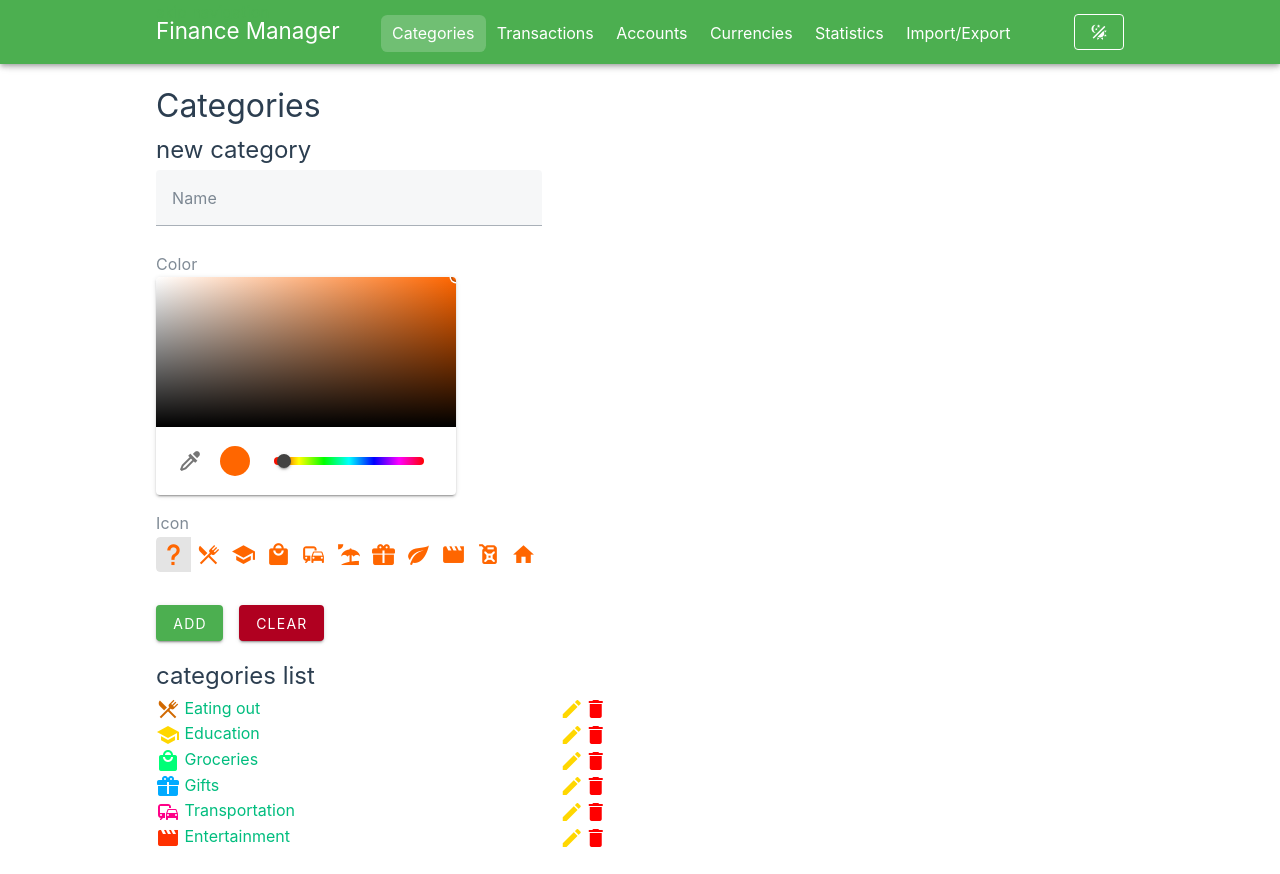
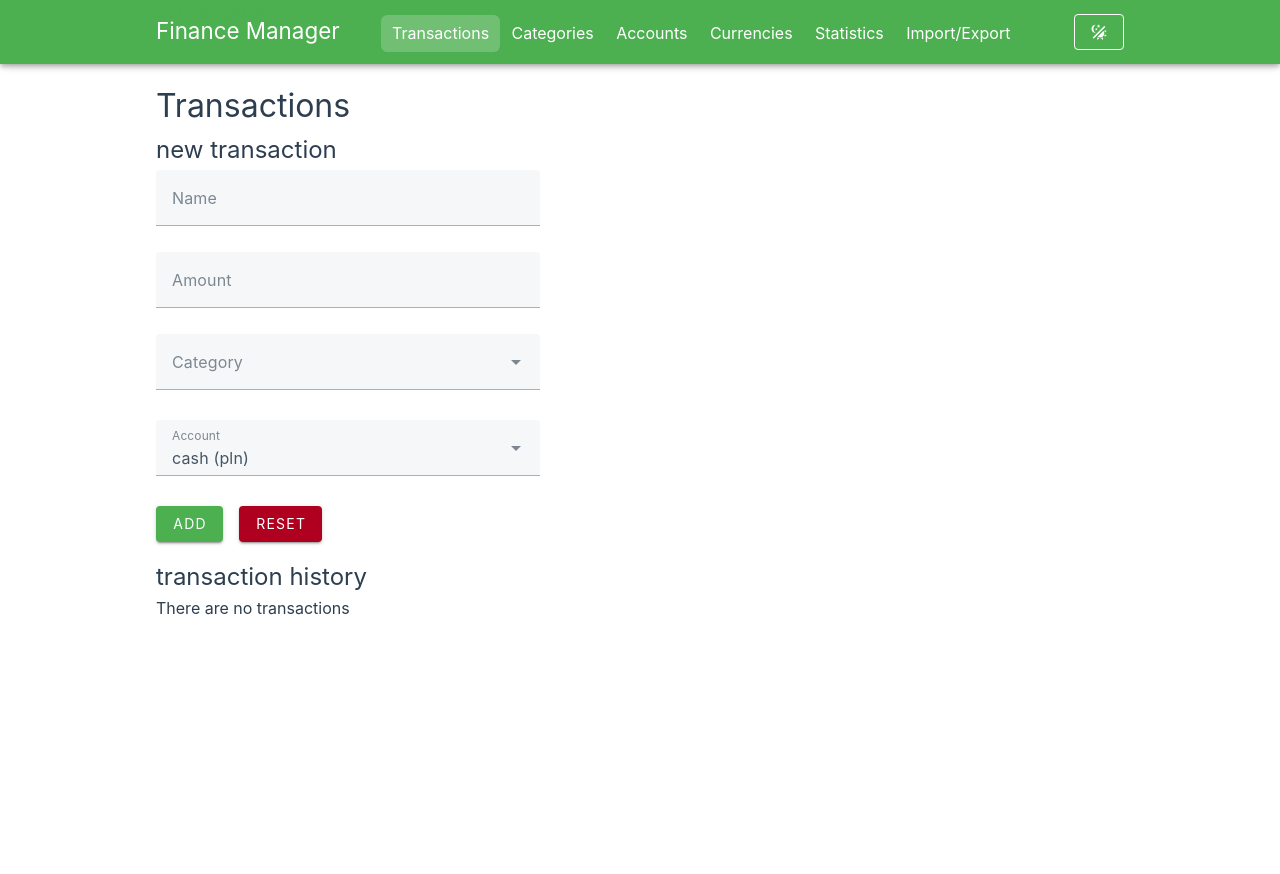
Before and after one commit to FilipTarajko/finance-manager, a Vue app: page / in a window 1280 px wide. After the commit the page ends 800 px from the top, so only its background shows below. Built offline with nearby package versions, Linux system fonts and the light colour scheme.

Commit message:
Make transactions page the 'default' one

```diff
--- a/src/App.vue
+++ b/src/App.vue
@@ -66,16 +66,16 @@ onUnmounted(() => {
           style="flex-direction: row; justify-content: space-between; align-items: baseline"
         >
           <RouterLink
-            class="layoutRouterLink layoutRouterLink--left"
-            :to="{ name: 'categories' }"
-            :tabindex="topBarLinkTabIndex"
-            >Categories</RouterLink
-          >
-          <RouterLink
             class="layoutRouterLink"
             :to="{ name: 'transactions' }"
             :tabindex="topBarLinkTabIndex"
             >Transactions</RouterLink
+          >
+          <RouterLink
+            class="layoutRouterLink"
+            :to="{ name: 'categories' }"
+            :tabindex="topBarLinkTabIndex"
+            >Categories</RouterLink
           >
           <RouterLink
             class="layoutRouterLink"
@@ -125,19 +125,19 @@ onUnmounted(() => {
         <!-- <v-list-item prepend-icon="mdi-forum" title="About" value="about"></v-list-item> -->
         <RouterLink
           class="layoutRouterLink"
+          :to="{ name: 'transactions' }"
+          :tabindex="drawerLinkTabIndex"
+        >
+          <v-icon icon="mdi-dots-grid"></v-icon>
+          Transactions
+        </RouterLink>
+        <RouterLink
+          class="layoutRouterLink"
           :to="{ name: 'categories' }"
           :tabindex="drawerLinkTabIndex"
         >
           <v-icon color="primary" icon="mdi-shape"></v-icon>
           Categories
-        </RouterLink>
-        <RouterLink
-          class="layoutRouterLink"
-          :to="{ name: 'transactions' }"
-          :tabindex="drawerLinkTabIndex"
-        >
-          <v-icon icon="mdi-dots-grid"></v-icon>
-          Transactions
         </RouterLink>
         <RouterLink
           class="layoutRouterLink"
@@ -210,7 +210,7 @@ onUnmounted(() => {
   padding: 0.35rem 0.7rem;
   margin-bottom: -0.2rem;
 
-  &--left {
+  &:first-child {
     margin-left: -0.7rem;
   }
 }
--- a/src/router/index.ts
+++ b/src/router/index.ts
@@ -5,14 +5,29 @@ const router = createRouter({
   routes: [
     {
       path: '/',
-      name: 'categories',
-      alias: '/categories',
-      component: () => import('../views/CategoriesView.vue')
+      name: 'transactions',
+      alias: '/transactions',
+      component: () => import('../views/TransactionsView.vue')
     },
     {
-      path: '/categories/:categoryId',
-      name: 'category',
-      component: () => import('../views/CategoryDetailsView.vue')
+      path: '/transactions/:transactionId',
+      name: 'transaction',
+      component: () => import('../views/TransactionDetailsView.vue')
+    },
+    {
+      path: '/categories',
+      children: [
+        {
+          path: '',
+          name: 'categories',
+          component: () => import('../views/CategoriesView.vue')
+        },
+        {
+          path: ':categoryId',
+          name: 'category',
+          component: () => import('../views/CategoryDetailsView.vue')
+        }
+      ]
     },
     {
       path: '/accounts',
@@ -45,21 +60,6 @@ const router = createRouter({
       ]
     },
     {
-      path: '/transactions',
-      children: [
-        {
-          path: '',
-          name: 'transactions',
-          component: () => import('../views/TransactionsView.vue')
-        },
-        {
-          path: ':transactionId',
-          name: 'transaction',
-          component: () => import('../views/TransactionDetailsView.vue')
-        }
-      ]
-    },
-    {
       path: '/statistics',
       name: 'statistics',
       component: () => import('../views/StatisticsView.vue')
```
